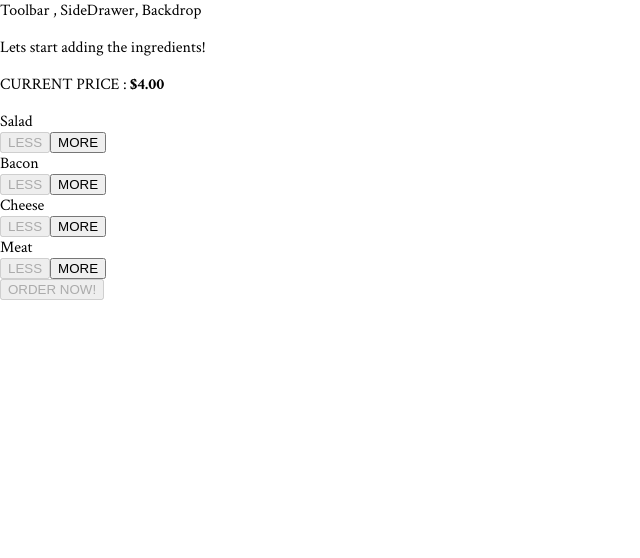
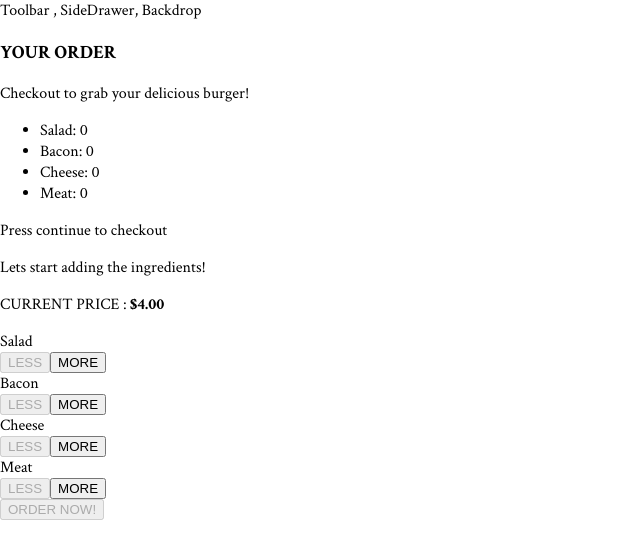
Before and after one commit to taneajoshi/BurgerBuy, a React app: page / in a window 1280 px wide. Shown: the top 558 px of the page, without its empty margins (0-640 px from the left). Built offline with nearby package versions, Linux system fonts and the light colour scheme.

Commit message:
Creating the order summary model

```diff
--- /dev/null
+++ b/src/components/Burger/OrderSummary/OrderSummary.js
@@ -0,0 +1,25 @@
+import React from 'react';
+import Aux from '../../../hoc/aux'
+const orderSummary = (props)=>{
+  const ingredientSummary = Object.keys(props.ingredients)
+  .map(igKey=>{
+      return(
+          <li key={igKey}>
+              <span style={{textTransform: 'capitalize'}}>{igKey}</span>: {props.ingredients[igKey]}
+              </li>
+      )
+  })
+  return(
+<Aux>
+    <h3>YOUR ORDER</h3>
+    <p>Checkout to grab your delicious burger!</p>
+    <ul>
+        {ingredientSummary}
+    </ul>
+    <p>Press continue to checkout</p>
+
+</Aux>
+  )
+};
+
+export default orderSummary;
--- /dev/null
+++ b/src/components/UI/Modal/Modal.css
@@ -0,0 +1,21 @@
+
+.Modal{
+    position: fixed;
+    z-index: 500;
+    background-color: white;
+    width: 70%;
+    border: 1px solid #ccc;
+    box-shadow: 1px 1px 1px black;
+    padding: 16px;
+    left: 15%;
+    top: 25%;
+    box-sizing: border-box;
+    transition: all 0.3s ease-out;
+}
+
+@media (min-width: 600px){
+    .Modal{
+        width: 500px;
+        left: calc(50% - 250px);
+    }
+}
--- /dev/null
+++ b/src/components/UI/Modal/Modal.js
@@ -0,0 +1,9 @@
+ import React from 'react'
+ import classes from './Modal.css'
+ const modal = (props)=>(
+     <div className={classes.Modal}>
+         {props.children}
+     </div>
+ );
+
+ export default modal;
--- a/src/containers/BurgerBuilder/BurgerBuilder.js
+++ b/src/containers/BurgerBuilder/BurgerBuilder.js
@@ -2,7 +2,8 @@
 import Aux from '../../hoc/aux';
 import Burger from '../../components/Burger/Burger';
 import BuildControls from '../../components/Burger/BuildControls/BuildControls'
-
+import Modal from '../../components/UI/Modal/Modal';
+import OrderSummary from '../../components/Burger/OrderSummary/OrderSummary'
 const INGREDIENT_PRICES={
     salad:0.5,
     cheese:0.4,
@@ -82,6 +83,9 @@
 
         return (
             <Aux>
+            <Modal>
+                <OrderSummary ingredients={this.state.ingredients}/>
+            </Modal>
              <Burger ingredients={this.state.ingredients}/>
              <BuildControls
              ingredientAdded= {this.addIngredientHandler}
```
Also changed, not shown: src/components/UI/Backdrop/Backdrop.js (added).
